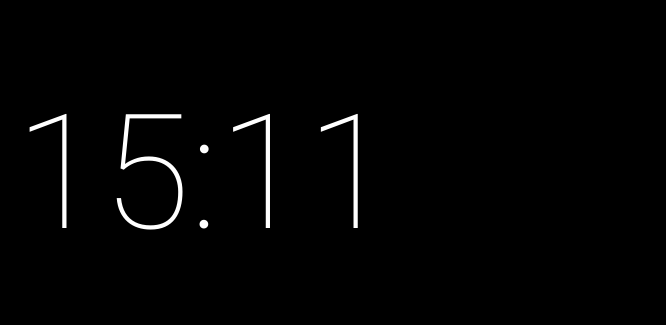
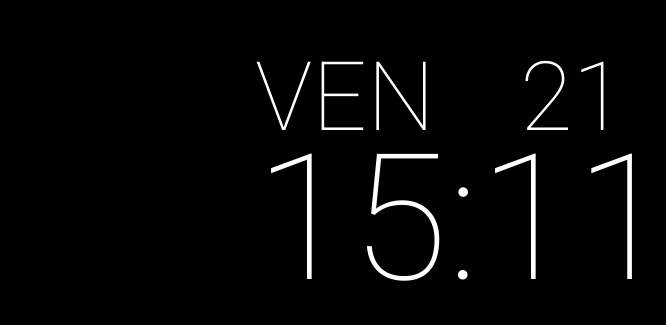
Before and after one commit to tzorzan/mirrorclock, a website: page index.html in a window 1280 px wide. Shown: the part 146-471 px from the top of the page, without its empty margins (0-666 px from the left). Drawn offline with nearby package versions, Linux system fonts and the light colour scheme.

Commit message:
Added day label and number.

```diff
--- a/css/main.css
+++ b/css/main.css
@@ -13,7 +13,6 @@
 html {
     color: #222;
     font-size: 1em;
-    line-height: 1.4;
 }
 
 /*
@@ -101,14 +100,21 @@ body {
 }
 
 .mirrorclock {
+    width: 800px;
     margin-top: 200px;
     margin-bottom: 200px;
+    font-family: "Roboto";
+    font-weight: 100;
+}
+
+.clock-date {
+    font-size: 6em;
+    line-height: 0.9em;
 }
 
 .clock-time {
-    font-family: "Roboto";
-    font-size: 10em;
-    font-weight: 100;
+    font-size: 11em;
+    line-height: 0.9em;
 }
 /* ==========================================================================
    Helper classes
--- a/index.html
+++ b/index.html
@@ -21,14 +21,17 @@
             <p class="browserupgrade">You are using an <strong>outdated</strong> browser. Please <a href="http://browsehappy.com/">upgrade your browser</a> to improve your experience.</p>
         <![endif]-->
 
-        <div class="container-fluid mirrorclock">
+        <div class="container mirrorclock">
             <div class="row">
-                <div class="col-md-6 col-md-offset-3 clock-date">
-                    <span id="clock-weekday"></span> <span id="clock-day"></span>
+                <div class="col-sm-3 col-sm-offset-3 clock-date text-left">
+                    <span id="clock-weekday"></span></span>
+                </div>
+                <div class="col-sm-3 clock-date text-right">
+                     <span id="clock-day"></span>
                 </div>
             </div>
             <div class="row">
-                <div class="col-md-6 col-md-offset-3 clock-time">
+                <div class="col-sm-6 col-sm-offset-3 clock-time text-center">
                     <span id="clock-hours"></span>:<span id="clock-minutes"></span>
                 </div>
             </div>
--- a/js/main.js
+++ b/js/main.js
@@ -3,16 +3,22 @@ $(document).ready(function() {
     setInterval('updateClock()', 500 );
 });
 
+var dayLabels = ['LUN', 'MAR', 'MER', 'GIO', 'VEN', 'SAB', 'DOM'];
+
 function updateClock() {
     //Current Time Variables
     var currentTime = new Date ( );
+    var currentWeekDay = currentTime.getDay();
+    var currentDay = currentTime.getDate();
     var currentHours = currentTime.getHours();
     var currentMinutes = currentTime.getMinutes();
 
     //Zerolead the minutes for display
     currentMinutes = ( currentMinutes < 10 ? "0" : "" ) + currentMinutes;
 
+    jQuery("#clock-weekday").html(dayLabels[currentWeekDay]);
+    jQuery("#clock-day").html(currentDay);
+    jQuery("#clock-hours").html(currentHours);
     jQuery("#clock-hours").html(currentHours);
     jQuery("#clock-minutes").html(currentMinutes);
-
 };
```
